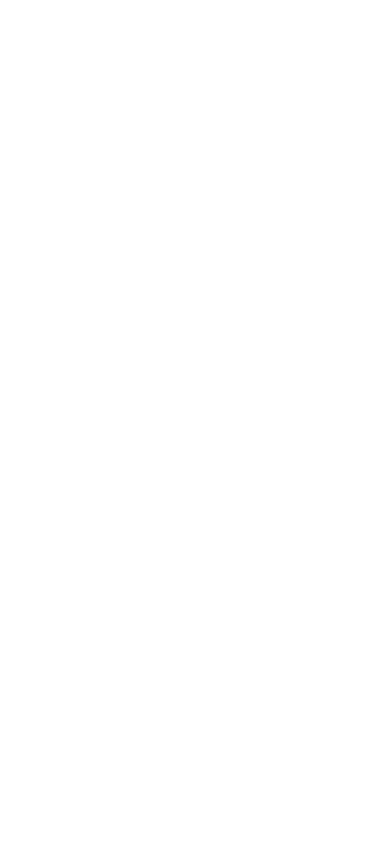
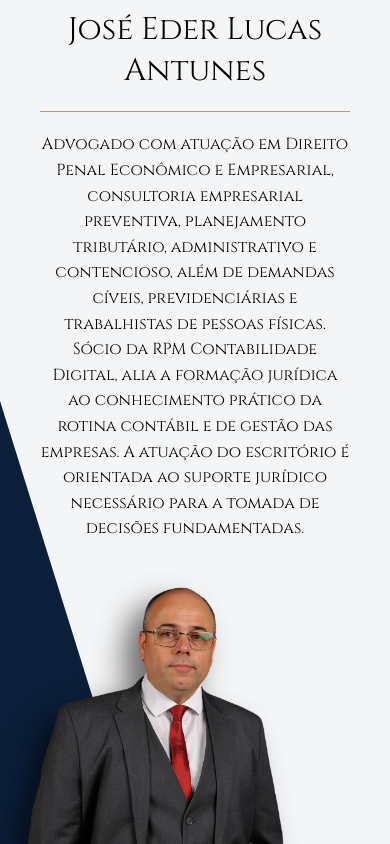
Before and after one commit to eederantunes-cpu/JoseAntunesAdvogados-Front, a Next.js app: page /hml in a window 390 px wide. Shown: the part 4420-5264 px from the top of the page. Before the commit the page ends 4330 px from the top, so only its background shows below. Built offline with nearby package versions, Linux system fonts and the light colour scheme.

Commit message:
Adicionado secao Sobre

```diff
--- /dev/null
+++ b/src/app/components/Sobre/sobre.js
@@ -0,0 +1,26 @@
+import Divider from "../Divider/divider";
+import Image from "next/image";
+import "./style.css";
+
+export default function Sobre() {
+    return(
+        <div className="sobre-background">
+            <div className="sobre-decoracao-background">
+                <div className="sobre-decoracao"/>
+            </div>
+            <section id="sobre" className="sobre-conteudo">
+                <Image
+                    src="/images/jose-eder-antunes.png"
+                    alt="Advogado"
+                    width={200}
+                    height={400}
+                />
+                <div className="sobre-conteudo-texto">
+                    <h2>José Eder Lucas Antunes</h2>
+                    <Divider />
+                    <p>Advogado com atuação em Direito Penal Econômico e Empresarial, consultoria empresarial preventiva, planejamento tributário, administrativo e contencioso, além de demandas cíveis, previdenciárias e trabalhistas de pessoas físicas. Sócio da RPM Contabilidade Digital, alia a formação jurídica ao conhecimento prático da rotina contábil e de gestão das empresas. A atuação do escritório é orientada ao suporte jurídico necessário para a tomada de decisões fundamentadas.</p>
+                </div>
+            </section>
+        </div>
+    );
+}
--- /dev/null
+++ b/src/app/components/Sobre/style.css
@@ -0,0 +1,153 @@
+.sobre-background {
+    height: 100vh;
+    display: flex;
+    align-items: center;
+}
+
+.sobre-decoracao-background {
+    width: 100%;
+    height: 100%;
+    position: absolute;
+}
+
+.sobre-decoracao {
+    background: var(--color-blue);
+    clip-path: polygon(0 0, 100% 100%, 0 100%);
+    z-index: 0;
+    width: 50%;
+    height: 80%;
+    position: absolute;
+    bottom: 0;
+}
+
+.sobre-conteudo-texto {
+    flex-direction: column;
+    min-width: 600px;
+    height: 100%;
+    width: 60%;
+    display: flex;
+    justify-content: center;
+    align-items: center;
+    margin-right: 100px;
+    padding: 0 50px;
+}
+
+.sobre-conteudo-texto > h2 {
+    font-size: clamp(2rem, 4vw, 3rem);
+    line-height: 1.3;
+    font-weight: normal;
+    text-align: center;
+}
+
+.sobre-conteudo-texto > p {
+    text-align: center;
+    font-size: clamp(1rem, 1.4vw, 2rem);
+        line-height: 1.5;
+
+}
+
+.sobre-background {
+    position: relative;
+}
+
+.sobre-conteudo {
+    position: relative;
+    display: flex;
+    align-items: flex-end;
+    height: 100%;
+}
+
+.sobre-conteudo > img {
+    width: 35%;
+    min-width: px;
+    height: auto;
+    display: block;
+}
+
+@media (max-width: 1130px) {
+
+    .sobre-conteudo-texto {
+        margin-right: 0;
+        padding: 0 20px 0 0;
+    }
+
+    .sobre-decoracao {
+        clip-path: polygon(0 30%, 100% 100%, 0 100%);
+    }
+
+}
+
+@media (max-width: 950px) {
+
+    .sobre-background {
+        min-height: auto;
+        height: auto;
+        width: 100%;
+    }
+
+    .sobre-conteudo {
+        flex-direction: column-reverse;
+        display: flex;
+        align-items: stretch;
+        width: 100%;
+        height: auto;
+        min-height: auto;
+    }
+
+    .sobre-conteudo > img {
+        width: 50%;
+        height: auto;
+        max-width: none;
+        margin: 0;
+        flex-shrink: 0;
+    }
+
+    .sobre-conteudo-texto {
+        width: 100%;
+        height: auto;
+        margin: 0;
+        padding: 100px 100px 30px;
+        box-sizing: border-box;
+        min-width: 0;
+    }
+
+    .sobre-conteudo-texto > h2 {
+        font-size: clamp(1.8rem, 8vw, 2.5rem);
+        text-align: center;
+    }
+
+    .sobre-conteudo-texto > p {
+        width: 100%;
+        font-size: 1rem;
+        line-height: 1.6;
+        text-align: center;
+    }
+
+}
+
+@media (max-width: 768px) {
+
+    .sobre-conteudo > img {
+        width: 80%;
+    }
+
+    .sobre-conteudo-texto {
+        width: 100%;
+        height: auto;
+        margin: 0;
+        padding: 100px 40px 30px;
+        box-sizing: border-box;
+    }
+
+    .sobre-conteudo-texto > h2 {
+        font-size: clamp(1.8rem, 8vw, 2.5rem);
+        text-align: center;
+    }
+
+    .sobre-conteudo-texto > p {
+        width: 100%;
+        font-size: 1rem;
+        line-height: 1.6;
+        text-align: center;
+    }
+}
--- a/src/app/hml/page.js
+++ b/src/app/hml/page.js
@@ -1,6 +1,7 @@
 import AreasAtuacao from "../components/AreasAtuacao/areasAtuacao";
 import Header from "../components/Header/header";
 import Hero from "../components/Hero/hero";
+import Sobre from "../components/Sobre/sobre";
 import Welcome from "../components/Welcome/welcome";
 import "./style.css"
 
@@ -12,6 +13,7 @@
         <Header />
         <Hero />
         <AreasAtuacao />
+        <Sobre />
       </div>
     </>
   );
```
Also changed, not shown: public/images/jose-eder-antunes.png (added).
